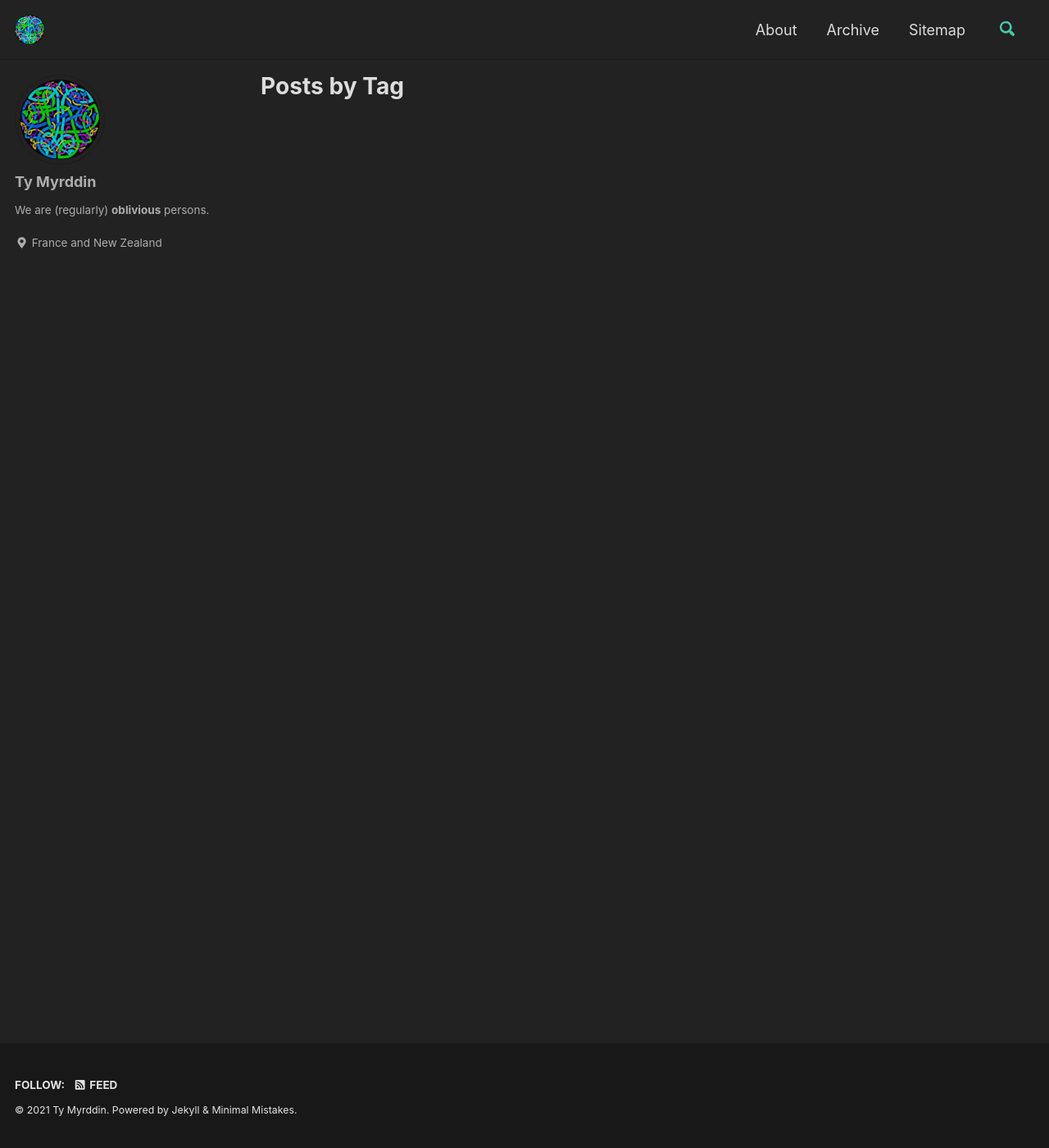
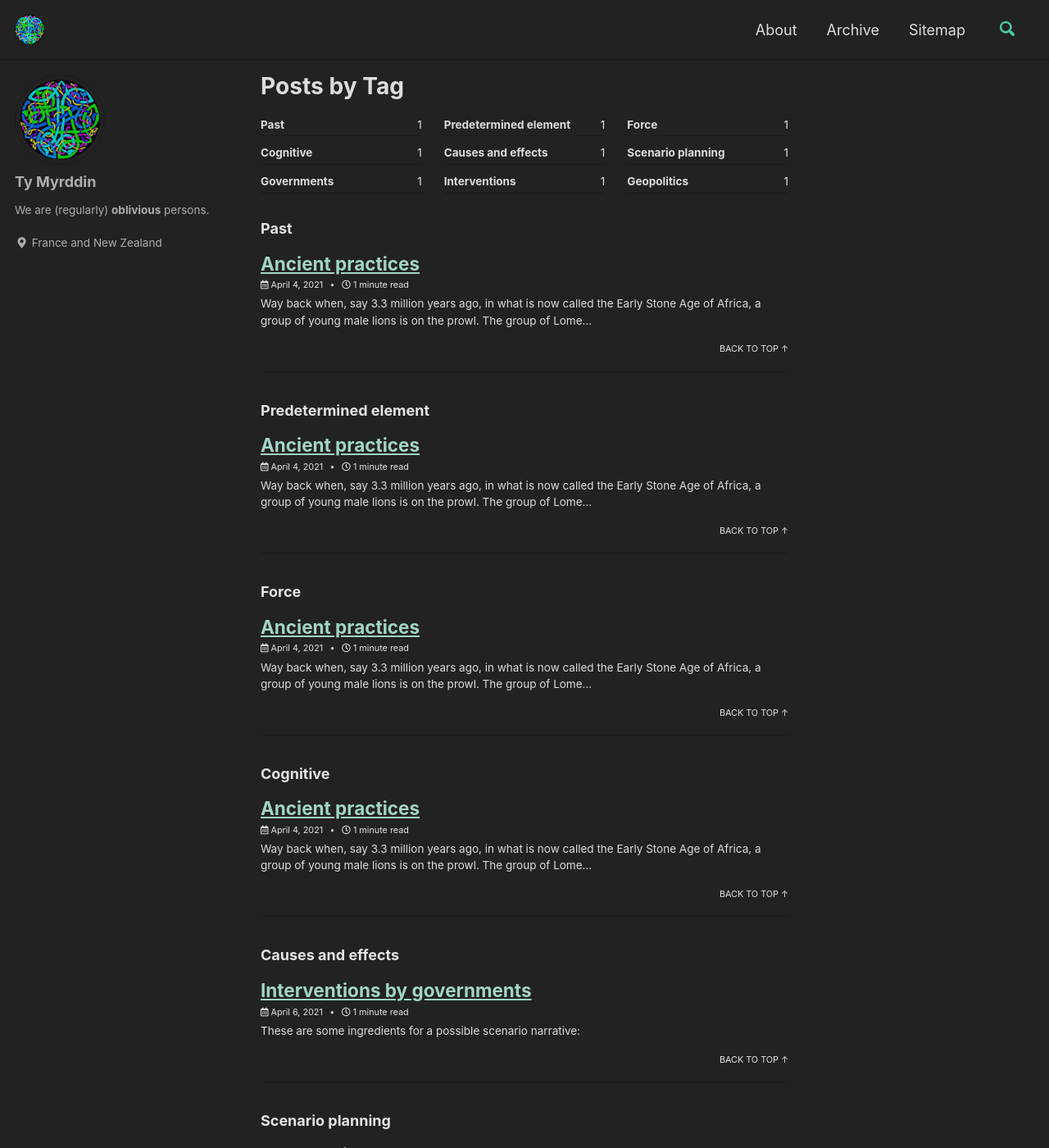
Before and after one commit to tymyrddin/tymyrddin.github.io, a Jekyll site: the page built from _pages/tag-archive.md, in a window 1280 px wide and 1400 px high. Shown: the whole window at 82% size. Built offline with Jekyll 4.4.1, drawn with Linux system fonts in a browser that asks for light colours; cached includes are drawn as plain includes; some of the changed text lies outside the part shown.

Commit message:
Added first posts

```diff
--- a/_posts/2021-04-04-ancient-practice.md
+++ b/_posts/2021-04-04-ancient-practice.md
@@ -1,3 +1,15 @@
+---
+title: "Ancient practices"
+modified: 2021-04-04T15:57:02+00:00
+categories:
+  - Scenario-planning
+tags:
+  - Past
+  - Predetermined element
+  - Force
+  - Cognitive
+---
+
 Way back when, [say 3.3 million years ago](https://www.nature.com/articles/nature14464), in what is now called the Early Stone Age of Africa, a group of young male lions is on the prowl. The group of Lomekwians studying tracks only a few kilometers away are too far to smell or see, and do not exist for the lions.
 
 The Lomekwians, by studying tracks, are not only aware of the existence of the group of lions nearby, but also of a wounded animal, and that could mean a near future with food for the group.
--- /dev/null
+++ b/_posts/2021-04-06-interventions-by-governments.md
@@ -0,0 +1,36 @@
+---
+title: "Interventions by governments"
+modified: 2021-04-06T15:42:02-05:00
+categories:
+  - Scenario-planning
+tags:
+  - Causes and effects
+  - Scenario planning
+  - Governments
+  - Interventions
+  - Geopolitics
+---
+
+These are some ingredients for a possible [scenario narrative]({{ site.url }}{{ site.baseurl }}scenario-planning):
+
+## Plot
+* Corporations, enterprises and NGO's are targets in this scenario.
+* A government attempts to regulate the situation in order to protect the targets and itself.
+* All infrastructure becomes critical.
+* The targets are held responsible.
+* Attacks are perceived as cyber war events.
+* Cyber warfare breaks out.
+
+## Likely effects
+
+* Increased cost (capital) for businesses/organisations online.
+* Increasingly business resources are focused on compliance with regulation instead of risk assessments for gaining a profit.
+* Botnets get taken down.
+* More cyber criminals are caught. Opportunity cost for private petty tyrants increases.
+
+## Measurables and observables
+
+* The attack patterns that the (In)Famous data breaches reveal, is one of negligence - only self, no real concern for customers/clients/citizens and the context of the internet. This *invites* government regulation while such vulnerable products do not invite perceptions of sophisticated hacking on infrastructure by other nations and acts of cyberwar that call for counter attacks. On the contrary. The JP Morgan Chase hack is a prime example of immediately perceiving cyberwar after a breach is made known. When discovered in 2014, the media were full of articles on Russian hackers attacking the U.S financial system in retaliation against U.S. government-sponsored sanctions aimed at Russia. As it turns out in 2015, it was a “worldwide hacking ring” with four members, of which one was an American and two were Israeli's. The fourth remains a mystery. That Aaron, after attacking the U.S. Financial system (read "crown jewels"), fled to Russia just weeks before the U.S. issued arrest warrants for him, and then later negotiated with the U.S. to come back home, seems also significant.
+* Forming of cyber defence divisions like the NATO Cyber defence, NATO Cooperative Cyber Defence Centre of Excellence, and Cyber Warfare book by Defense One portal
+* Emerging infrastructure studies like [Harvard: Cyber War](https://cyber.harvard.edu/cybersecurity/Cyberwar)
+* Appearance of International Cyberwar Treaties: Calls for such treaties, intiatives, frameworks made, and discussions on pros and cons, but a treaty like this makes no sense and is extremely unlikely to work in practice as governments continue to invest millions in developing espionage technology to spy on each other, and such targets include allies.
```
